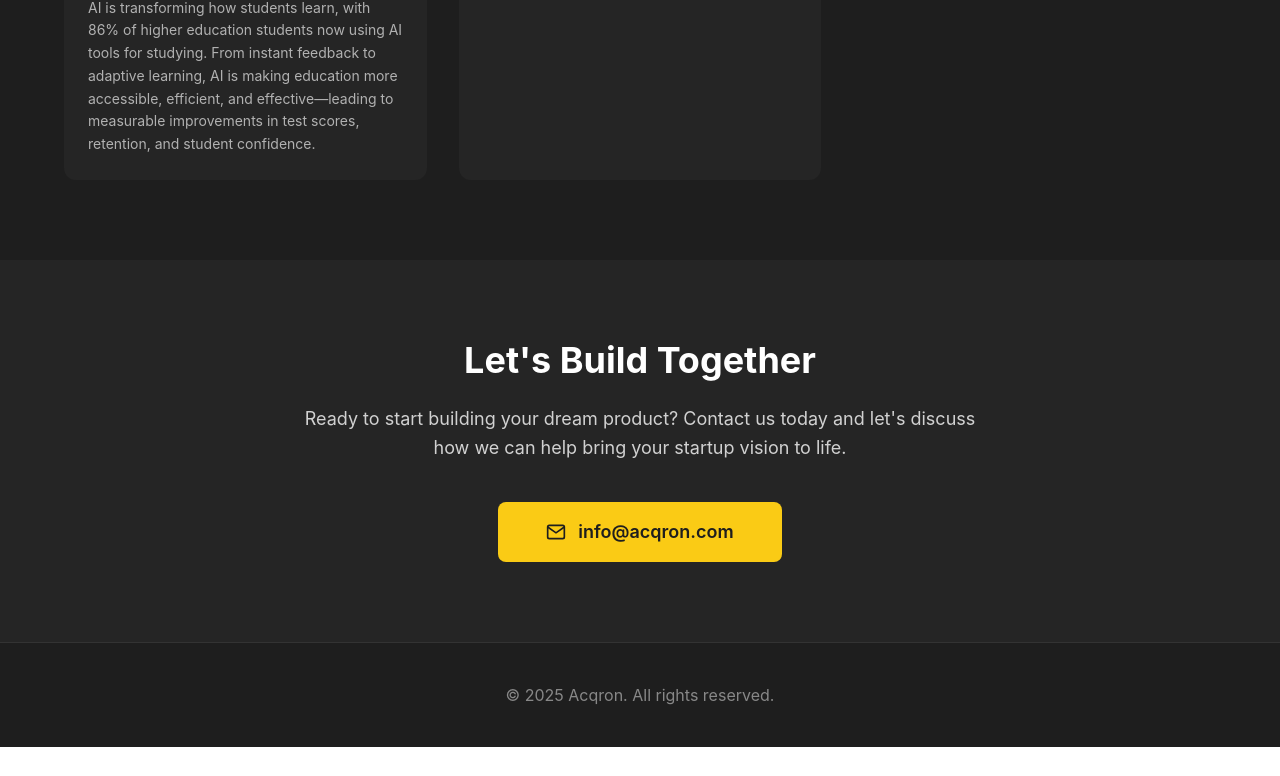
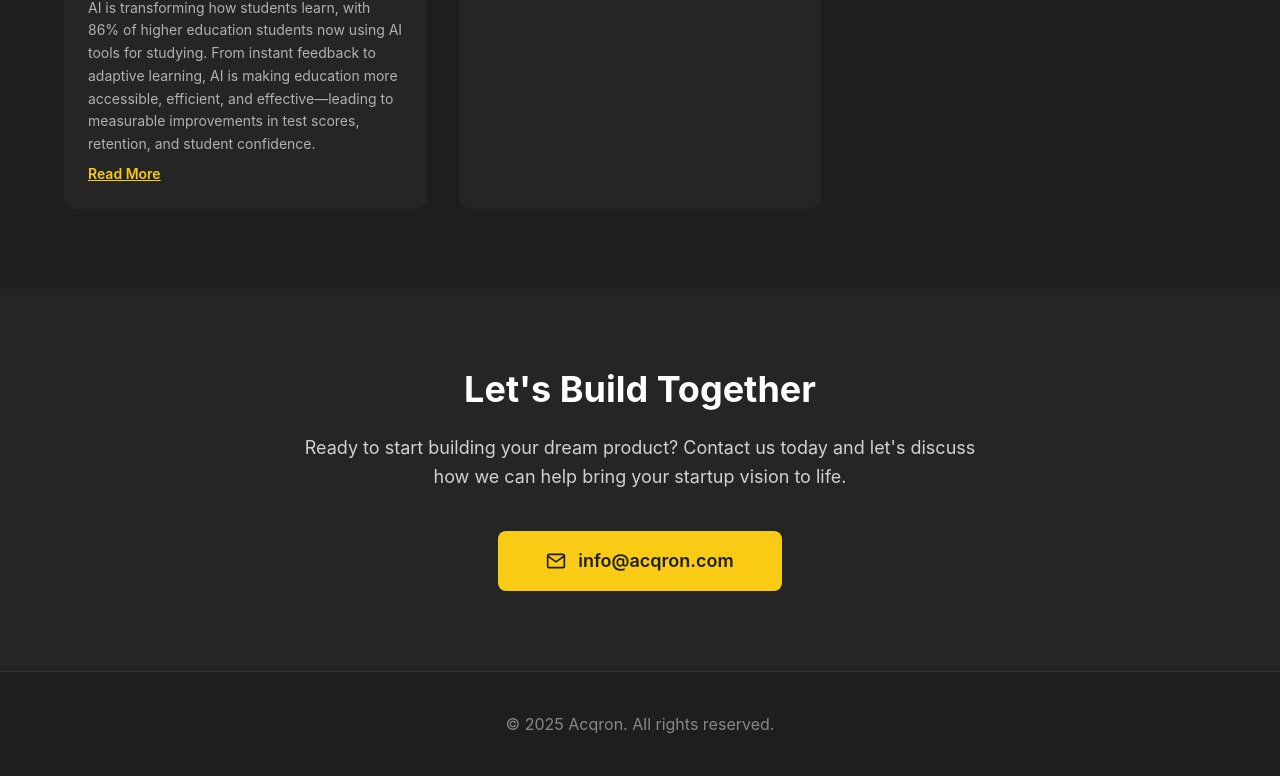
Before and after one commit to rdeniele/landing_acqron, a Next.js app: page / in a window 1280 px wide. Shown: the part 5793-6569 px from the top of the page. Before the commit the page ends 6540 px from the top, so only its background shows below. Built offline with nearby package versions, Linux system fonts and the light colour scheme.

Commit message:
feat: add 'Read More' link to Blog post for additional insights

```diff
--- a/app/components/sections/Blog.tsx
+++ b/app/components/sections/Blog.tsx
@@ -32,6 +32,14 @@ function Blog() {
                 making education more accessible, efficient, and effective—leading to measurable
                 improvements in test scores, retention, and student confidence.
               </p>
+              <a
+                href="https://medium.com/@dstalingrad/how-ai-is-redefining-study-habits-learning-00349540b8d6"
+                target="_blank"
+                rel="noopener noreferrer"
+                className="inline-block mt-2 text-[#facb15] text-xs sm:text-sm font-semibold underline hover:text-white transition-colors duration-300"
+              >
+                Read More
+              </a>
             </div>
           </div>
           {/* Coming Soon Card */}
```
